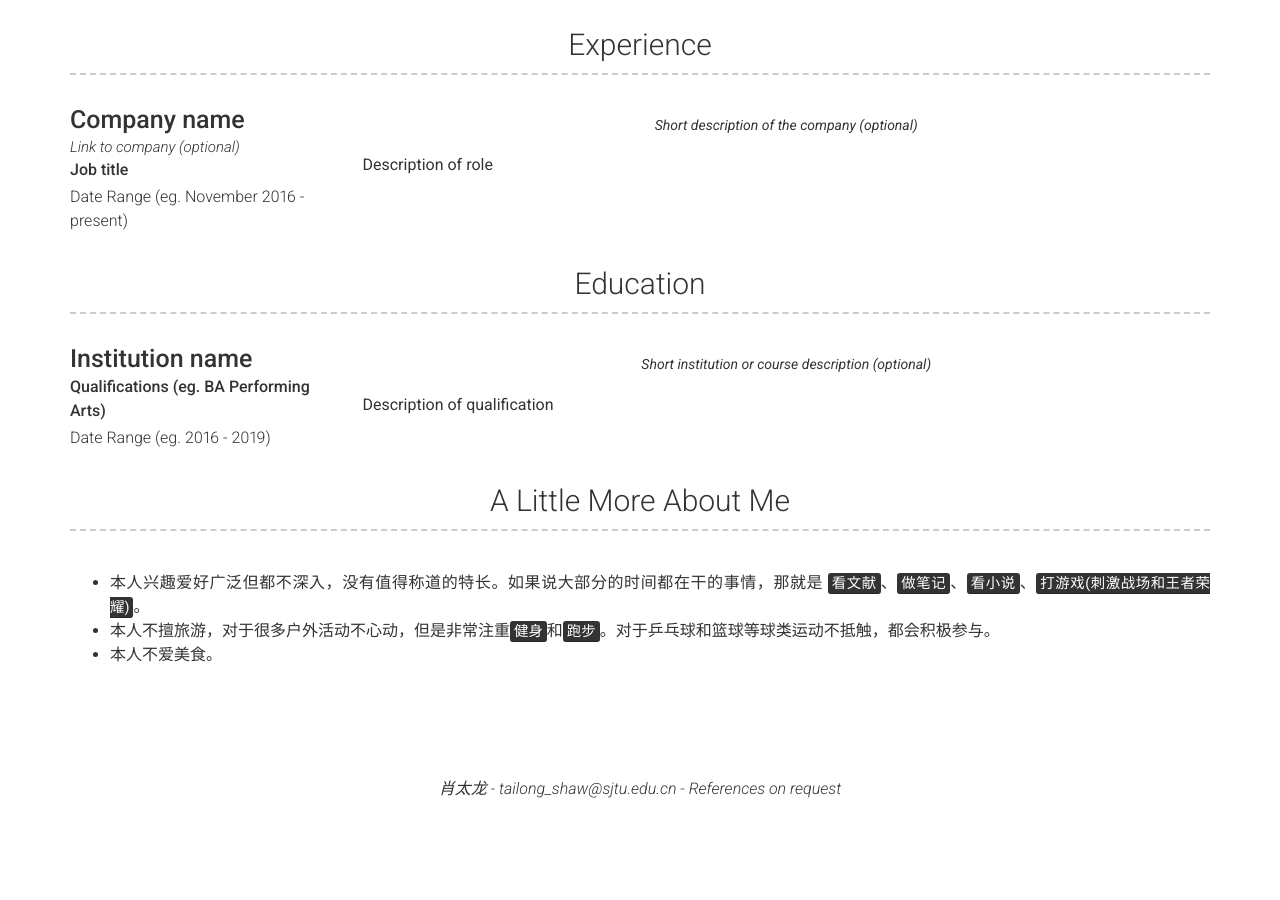
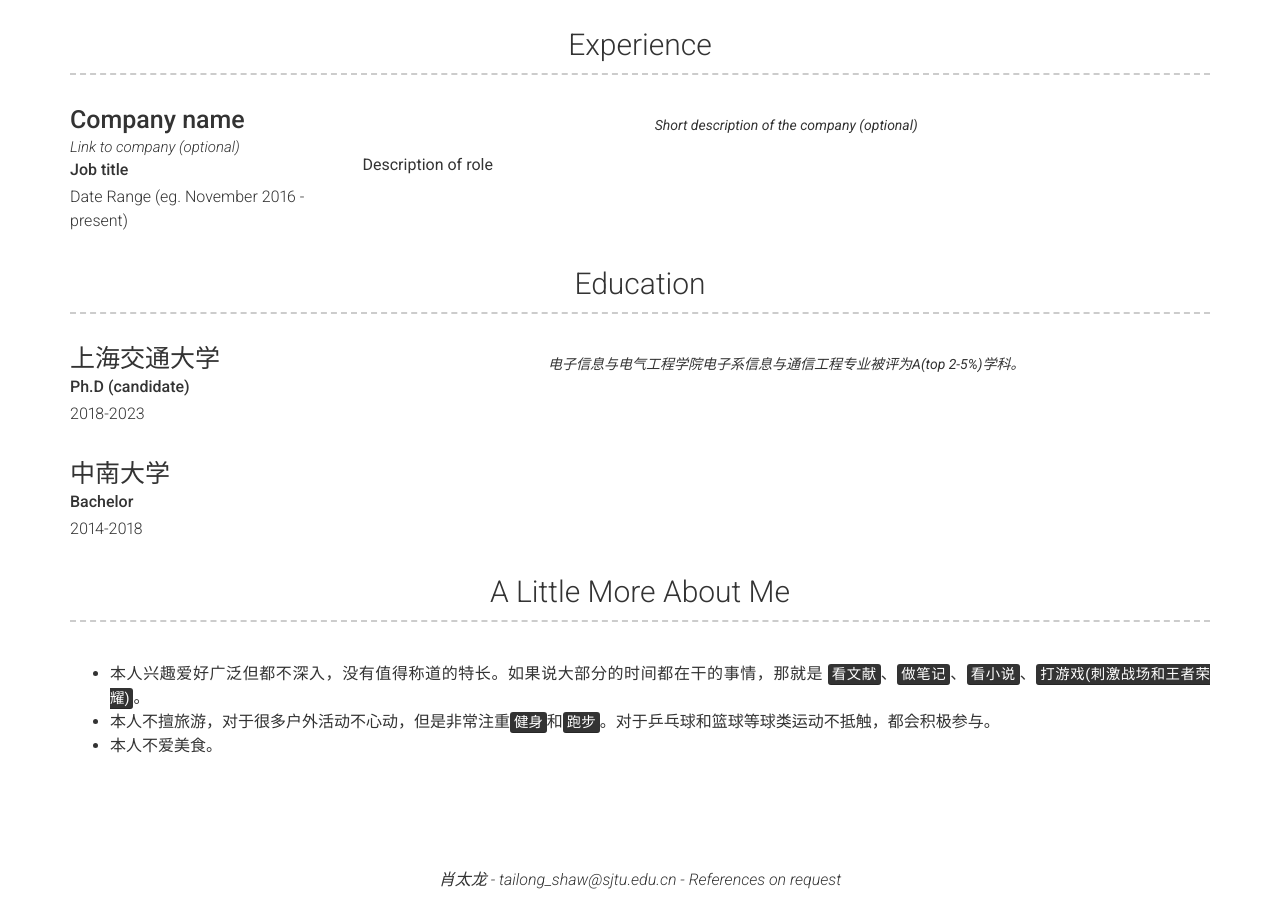
Before and after one commit to XiaoTailong/Shaw, a Jekyll site: the page built from index.md, in a window 1280 px wide and 900 px high, scrolled down 794 px. Built offline with Jekyll 4.4.1, drawn with Linux system fonts in a browser that asks for light colours; nearby versions of some CDN libraries; before the commit the page ends 1603 px from its top, so only the background shows below that.

Commit message:
Update education.yml

```diff
--- a/_data/education.yml
+++ b/_data/education.yml
@@ -1,9 +1,12 @@
 # Education Template
 - layout: left
-  name: Institution name
-  dates: Date Range (eg. 2016 - 2019)
-  qualification: Qualifications (eg. BA Performing Arts)
+  name: 上海交通大学
+  dates: 2018-2023
+  qualification: Ph.D (candidate)
   quote: >
-    Short institution or course description (optional)
-  description: | # this will include new lines to allow paragraphs
-    Description of qualification
+    电子信息与电气工程学院电子系信息与通信工程专业被评为A(top 2-5%)学科。
+
+- layout: left
+  name: 中南大学
+  dates: 2014-2018
+  qualification: Bachelor
```
